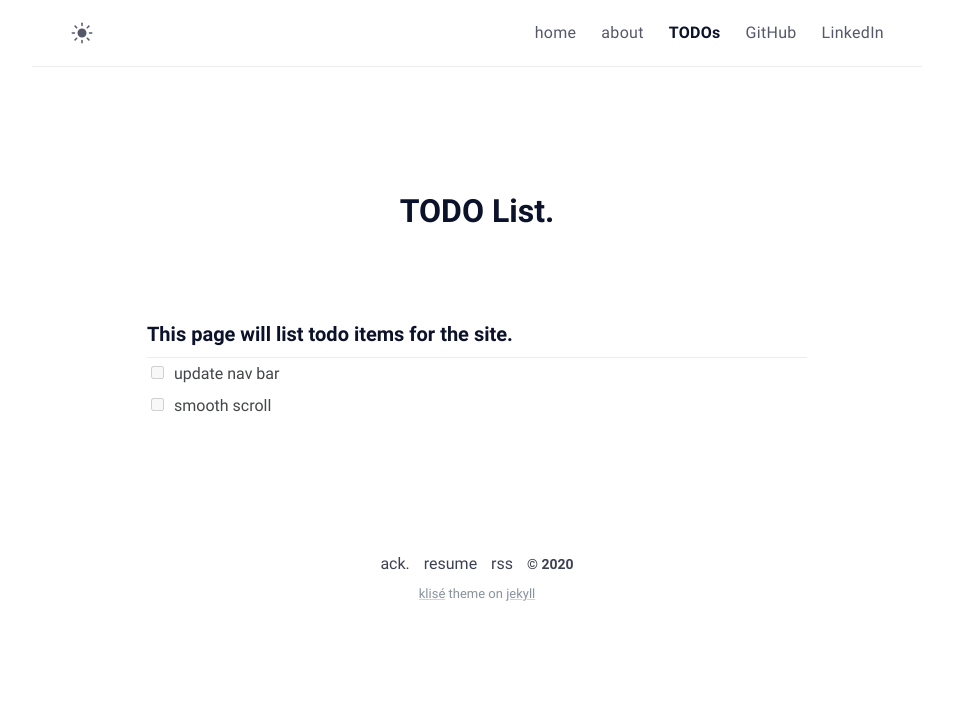
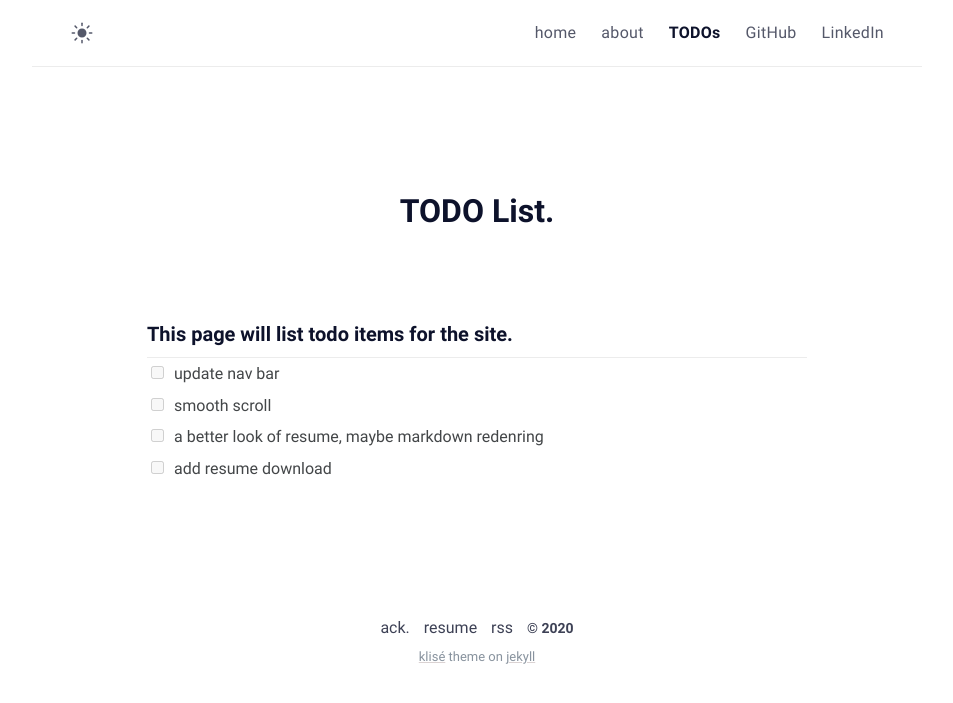
Before and after one commit to oacob1/oacob1.github.io, a Jekyll site: the page built from todos.md, in a window 1280 px wide. Shown: the top 703 px of the page, without its empty margins (163-1116 px from the left). Built offline with Jekyll 4.4.1, drawn with Linux system fonts in a browser that asks for light colours.

Commit message:
updated TODO

```diff
--- a/todos.md
+++ b/todos.md
@@ -9,3 +9,5 @@ comments: false
 ### This page will list todo items for the site.
 - [ ] update nav bar
 - [ ] smooth scroll
+- [ ] a better look of resume, maybe markdown redenring
+- [ ] add resume download
```
